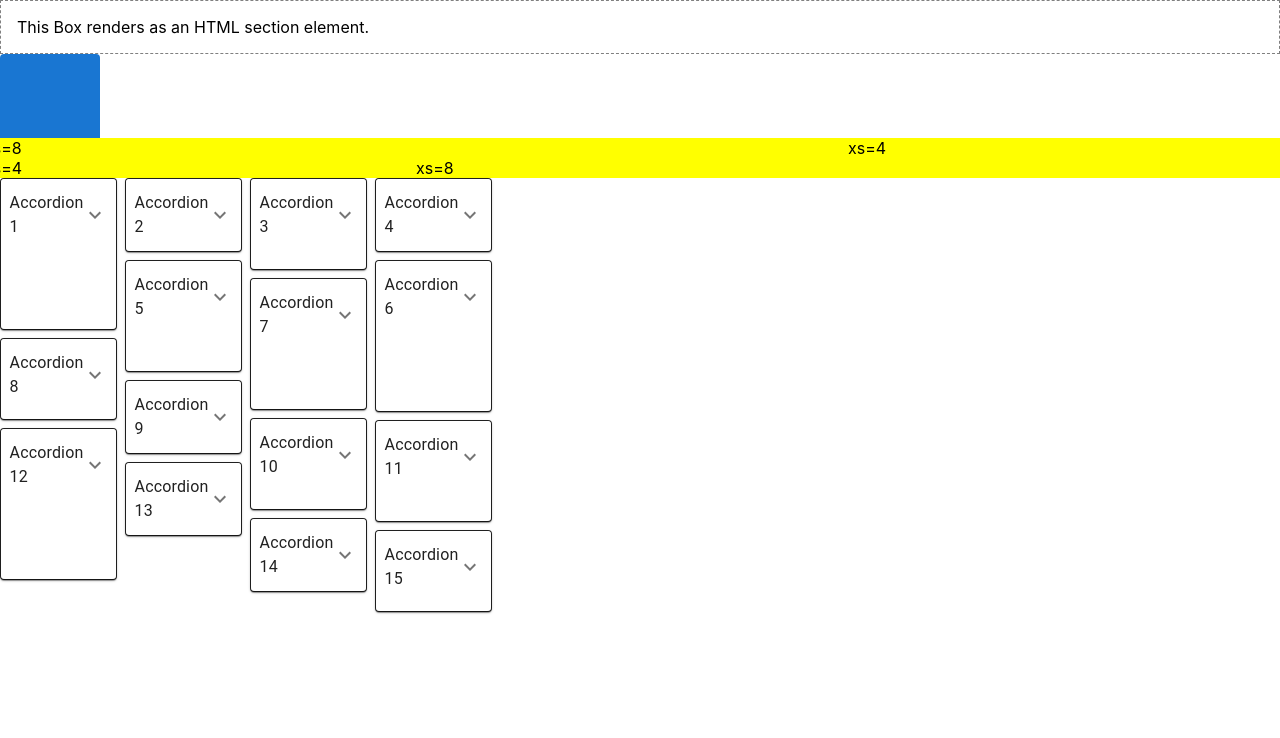
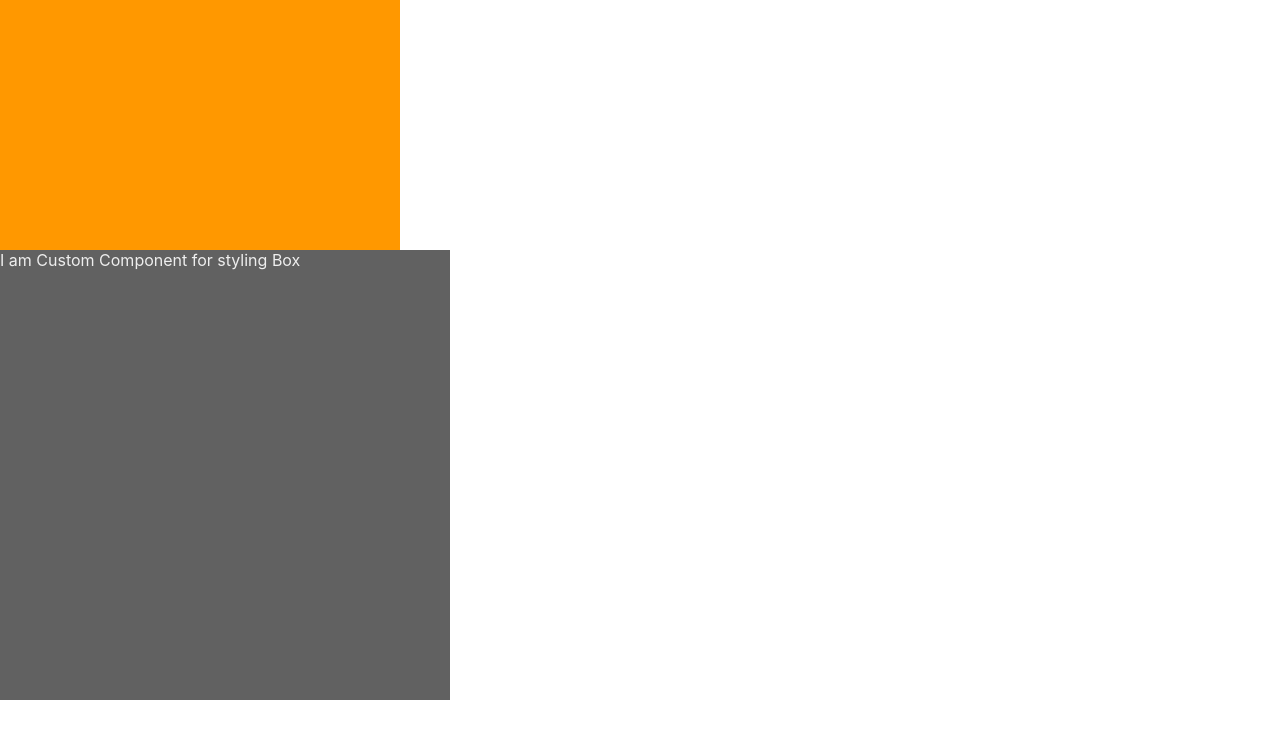
Before and after one commit to geethabathula/muiv5-learnings, a React (Create React App) app: page / in a window 1280 px wide. Shown: the top 738 px of the page. Built offline with nearby package versions, Linux system fonts and the light colour scheme.

Commit message:
------Customisation MUIv5 THE END------

```diff
--- a/src/App.tsx
+++ b/src/App.tsx
@@ -1,9 +1,11 @@
 import React from "react";
+import { createTheme, ThemeProvider, colors } from "@mui/material";
 // import RatingEx from "./components/RatingEx";
 // import AutoCompleteEx from "./components/AutoCompleteEx";
 import BoxEx from "./components/BoxEx";
 import GridEx from "./components/GridEx";
 import { MasonryEx } from "./components/MasonryEx";
+import { MuiCustomTheme } from "./components/MuiCustomTheme";
 // import CheckBoxEx from "./components/CheckBoxEx";
 // import SwitchEx from "./components/SwitchEx";
 // import RadioEx from "./components/RadioEx";
@@ -12,9 +14,24 @@ import { MasonryEx } from "./components/MasonryEx";
 // import TypographyEx from "./components/TypographyEx";
 // import ButtonEx from "./components/ButtonEx";
 
+const theme = createTheme({
+  status: {
+    danger: "#e53e3e",
+  },
+  palette: {
+    secondary: {
+      main: colors.orange[500],
+    },
+    neutral: {
+      main: colors.grey[500],
+      darker: colors.grey[700],
+    },
+  },
+});
+
 function App() {
   return (
-    <div>
+    <ThemeProvider theme={theme}>
       {/* <TypographyEx /> */}
       {/* <ButtonEx /> */}
       {/* <TextFieldEx /> */}
@@ -23,10 +40,11 @@ function App() {
       {/* <CheckBoxEx /> */}
       {/* <SwitchEx /> */}
       {/* <RatingEx /> */}
-      <BoxEx />
+      {/* <BoxEx />
       <GridEx />
-      <MasonryEx />
-    </div>
+      <MasonryEx /> */}
+      <MuiCustomTheme />
+    </ThemeProvider>
   );
 }
 
--- /dev/null
+++ b/src/components/MuiCustomTheme.tsx
@@ -0,0 +1,29 @@
+import { Box, styled } from "@mui/material";
+
+const StyledBox = styled(Box)(({ theme }) => ({
+  color: "#eee",
+  height: "450px",
+  width: "450px",
+  backgroundColor: theme.palette.neutral?.darker,
+}));
+
+export const MuiCustomTheme = () => {
+  return (
+    <>
+      <Box
+        sx={{
+          height: "250px",
+          width: {
+            xs: 100,
+            sm: 200,
+            md: 300,
+            lg: 400,
+            xl: 500,
+          },
+          bgcolor: "secondary.main",
+        }}
+      ></Box>
+      <StyledBox>I am Custom Component for styling Box</StyledBox>
+    </>
+  );
+};
```
Also changed, not shown: src/theme.d.ts (added, +29 -0 lines).
